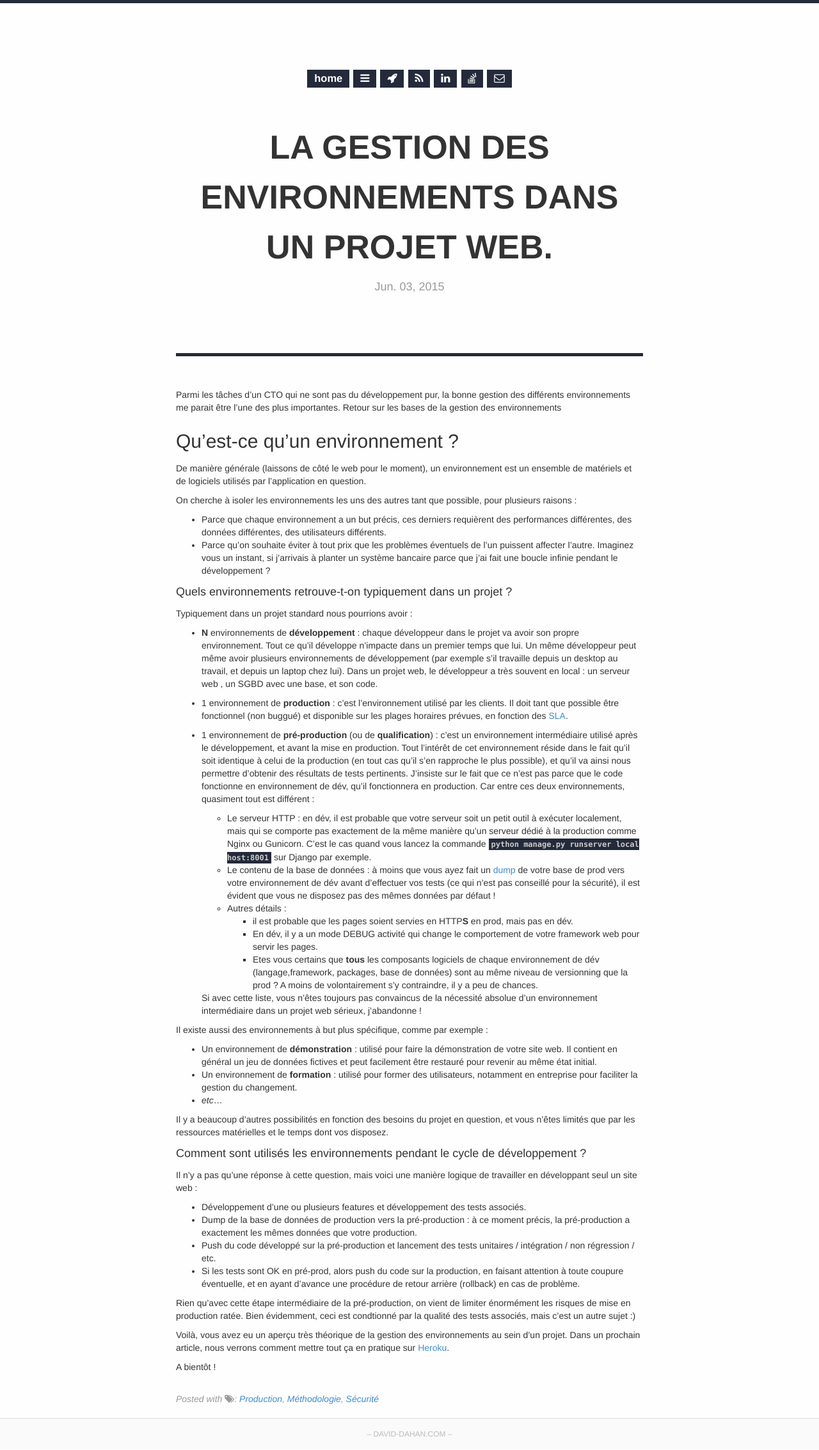
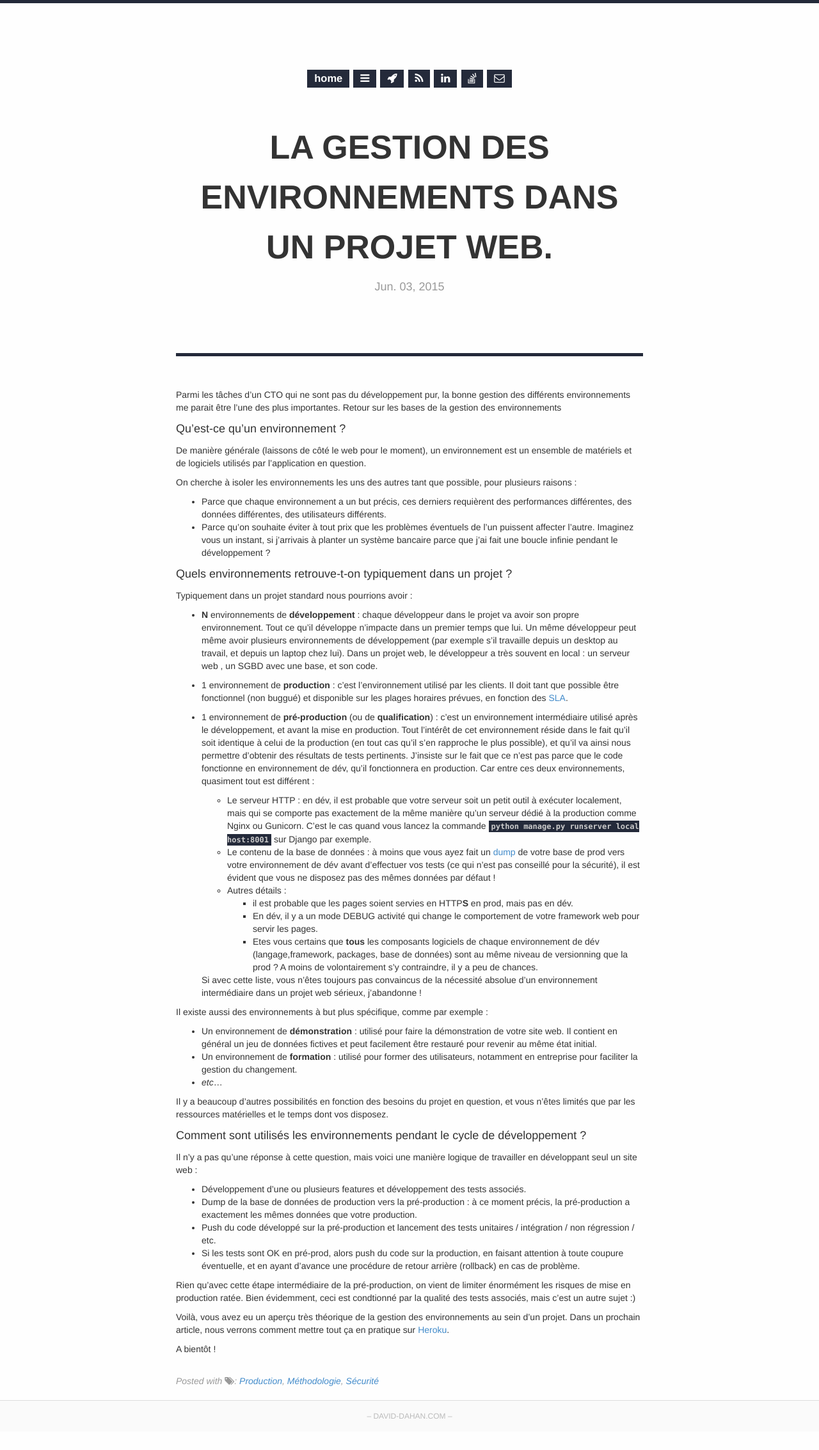
Before and after one commit to ddahan/ddahan.github.io, a Jekyll site: the page built from _posts/2015-06-03-gestions-environnements-dans-projet-web.md, in a window 1280 px wide. Shown: the whole page at 64% size. Built offline with Jekyll 4.4.1, drawn with Linux system fonts in a browser that asks for light colours; Markdown is read by kramdown in place of the engine named in the settings; comment, search, counter and statistics services are not loaded; after the commit the page ends 2239 px from its top, so only the background shows below that.

Commit message:
modif article

```diff
--- a/_posts/2015-06-03-gestions-environnements-dans-projet-web.md
+++ b/_posts/2015-06-03-gestions-environnements-dans-projet-web.md
@@ -7,7 +7,7 @@ tags: [production, methodology, security]
 
 Parmi les tâches d'un CTO qui ne sont pas du développement pur, la bonne gestion des différents environnements me parait être l'une des plus importantes. Retour sur les bases de la gestion des environnements
 
-##Qu'est-ce qu'un environnement ?
+####Qu'est-ce qu'un environnement ?
 
 De manière générale (laissons de côté le web pour le moment), un environnement est un ensemble de matériels et de logiciels utilisés par l'application en question.
 
```
